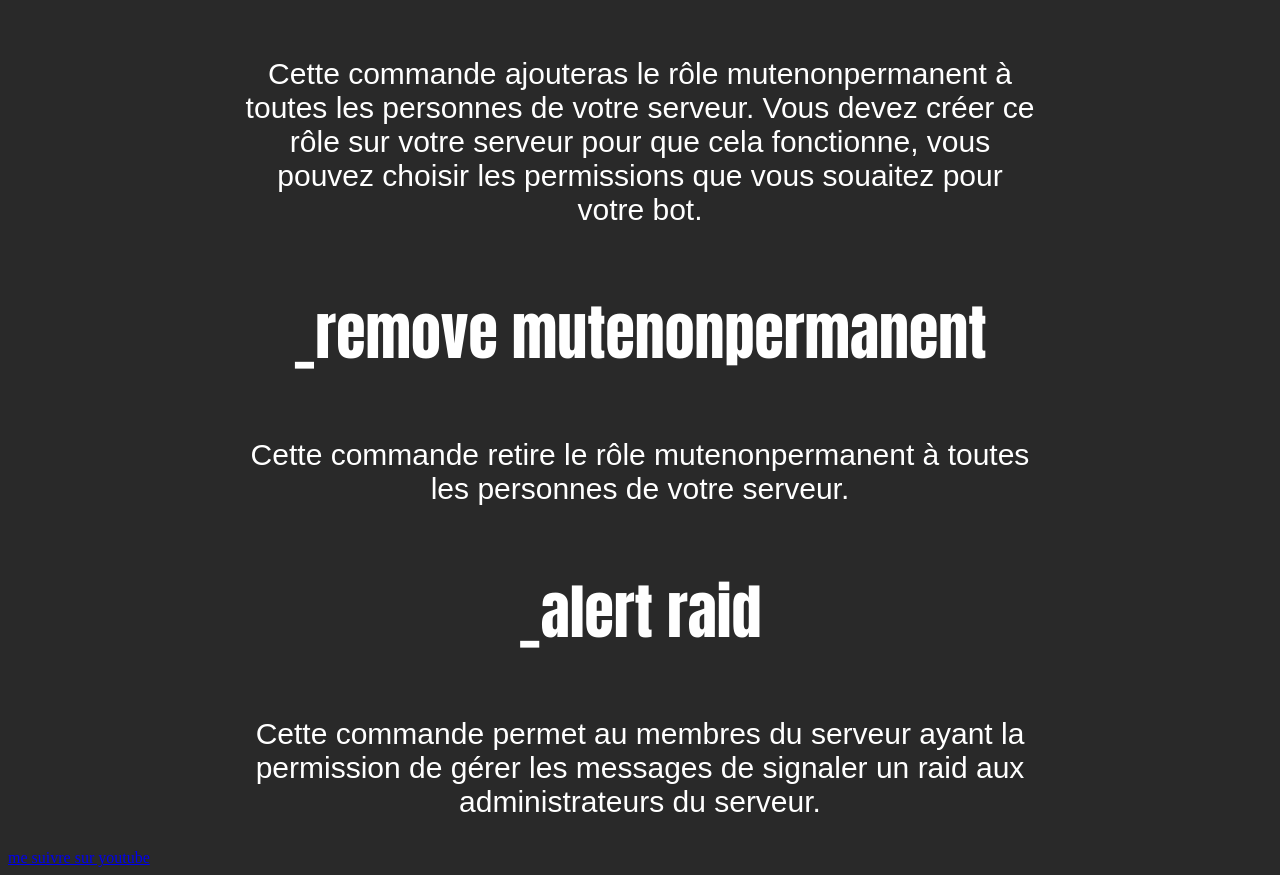
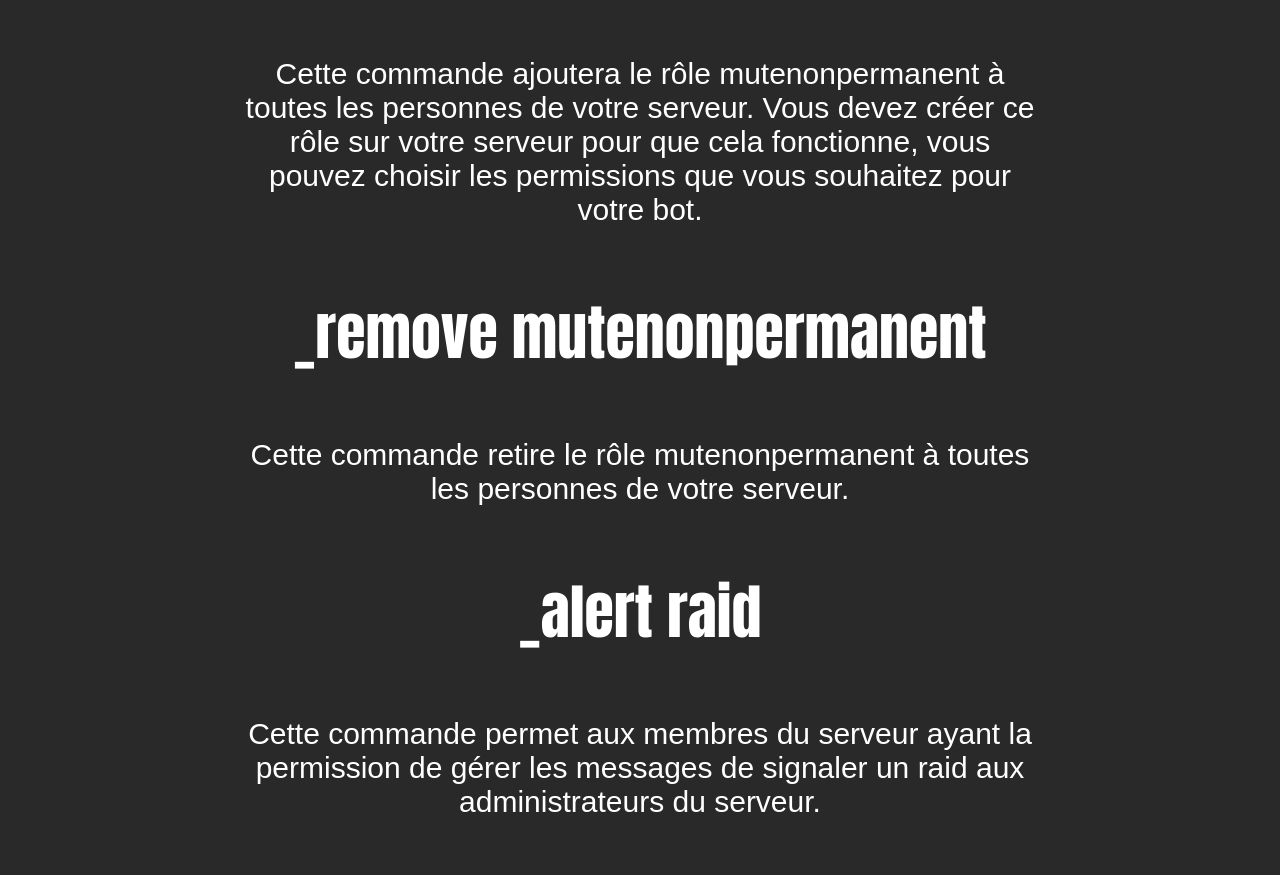
Before and after one commit to AntoineUserName/AntoineBotProtection, a plain HTML site: page pagecommandabotpdark.html in a window 1280 px wide. Shown: the part 443-1318 px from the top of the page. Drawn offline with Linux system fonts and the light colour scheme.

Commit message:
Update pagecommandabotpdark.html

```diff
--- a/pagecommandabotpdark.html
+++ b/pagecommandabotpdark.html
@@ -18,15 +18,12 @@
             <button class="boutonbleu" id="boutonacceilid" ><strong>ACCUEIL</strong></button>
             <p class="textenormale">Voici toutes les commandes d'ABotProtection.</p>
             <p class="titrecommandsabotp">_stop raid</p>
-            <p class="textcommandsabotp">Cette commande ajouteras le rôle mutenonpermanent à toutes les personnes de votre serveur. Vous devez créer ce rôle sur votre serveur pour que cela fonctionne, vous pouvez choisir les permissions que vous souaitez pour votre bot.</p>
+            <p class="textcommandsabotp">Cette commande ajoutera le rôle mutenonpermanent à toutes les personnes de votre serveur. Vous devez créer ce rôle sur votre serveur pour que cela fonctionne, vous pouvez choisir les permissions que vous souhaitez pour votre bot.</p>
             <p class="titrecommandsabotp">_remove mutenonpermanent</p>
             <p class="textcommandsabotp">Cette commande retire le rôle mutenonpermanent à toutes les personnes de votre serveur.</p>
             <p class="titrecommandsabotp">_alert raid</p>
-            <p class="textcommandsabotp">Cette commande permet au membres du serveur ayant la permission de gérer les messages de signaler un raid aux administrateurs du serveur.</p>
+            <p class="textcommandsabotp">Cette commande permet aux membres du serveur ayant la permission de gérer les messages de signaler un raid aux administrateurs du serveur.</p>
         </div>
-            <div id="sinscrire" >
-                <a href="https://www.youtube.com/channel/UCxKW0bbesU8U_Xj-B_DJczQ">me suivre sur youtube</a>
-            </div>
             <script type="text/javascript" src="scriptabotpdark.js"></script>
         </body>
 
```
